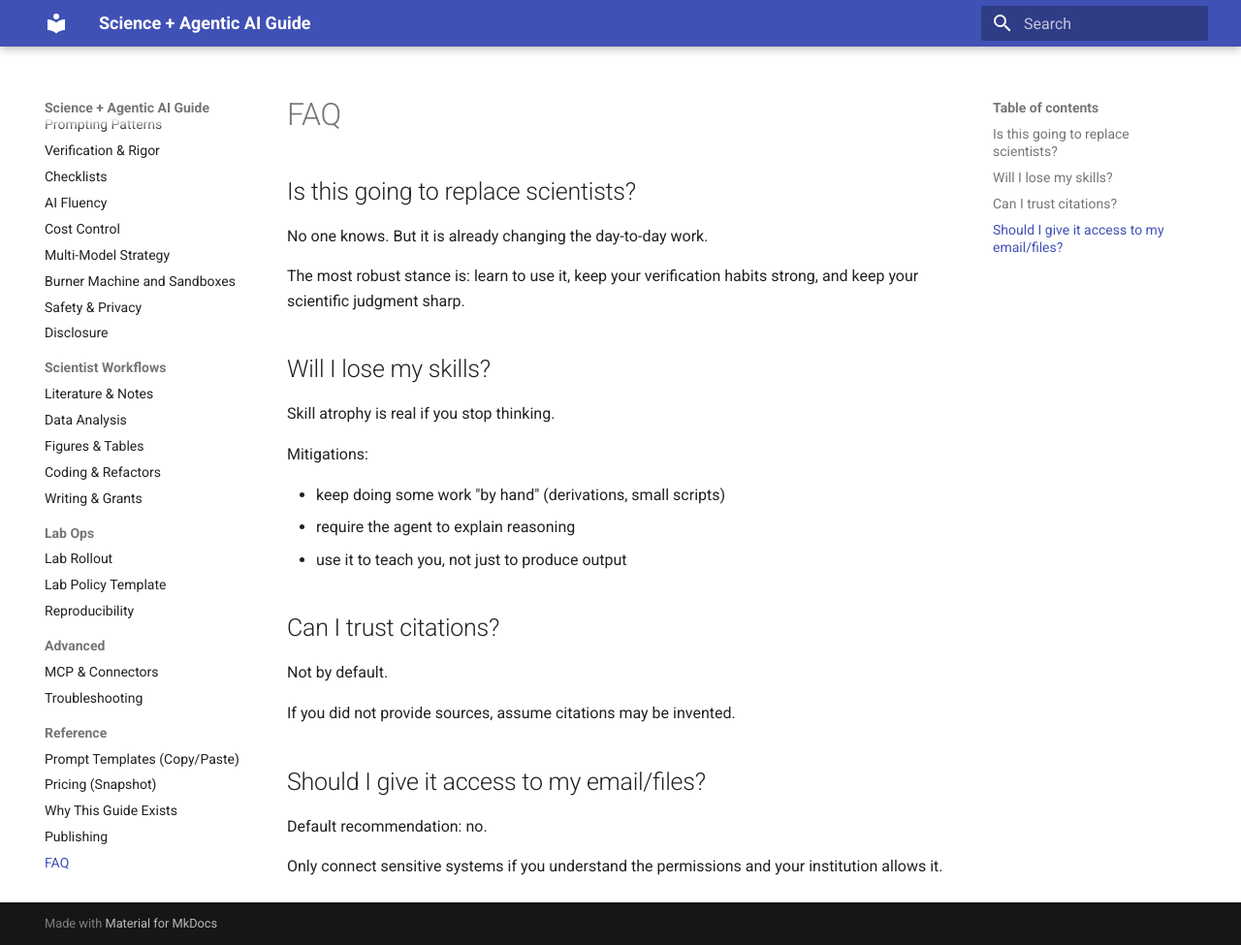
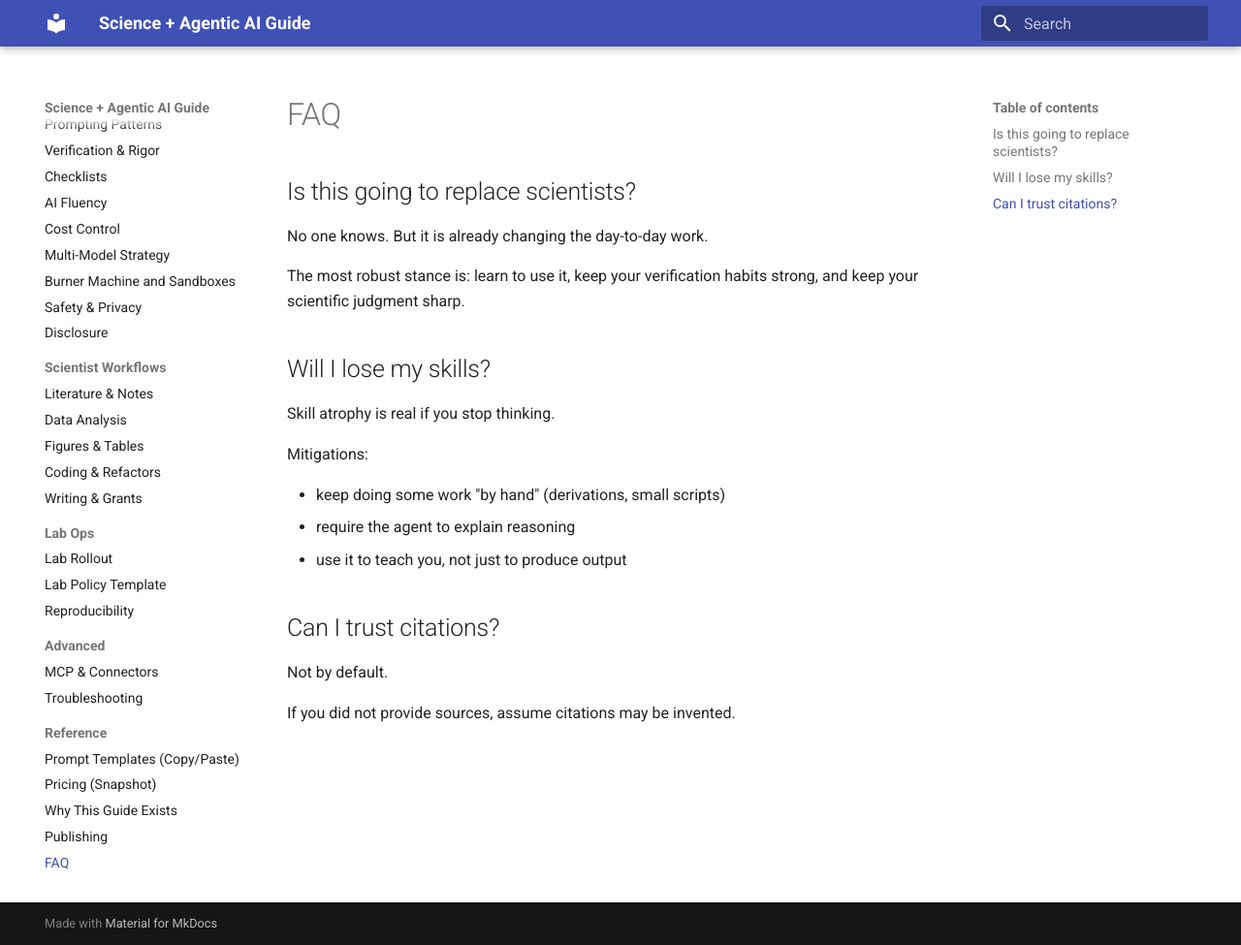
Before and after one commit to Chris-Cullins/science-ai-guide, an MkDocs documentation site: the page built from docs/faq.md, in a window 1280 px wide and 975 px high. Shown: the whole window at 97% size. Built offline with MkDocs 1.6.1 and Material for MkDocs 9.7.7, drawn with Linux system fonts in a browser that asks for light colours.

Commit message:
Update FAQ guidance

```diff
--- a/docs/faq.md
+++ b/docs/faq.md
@@ -21,9 +21,3 @@ Mitigations:
 Not by default.
 
 If you did not provide sources, assume citations may be invented.
-
-## Should I give it access to my email/files?
-
-Default recommendation: no.
-
-Only connect sensitive systems if you understand the permissions and your institution allows it.
```
